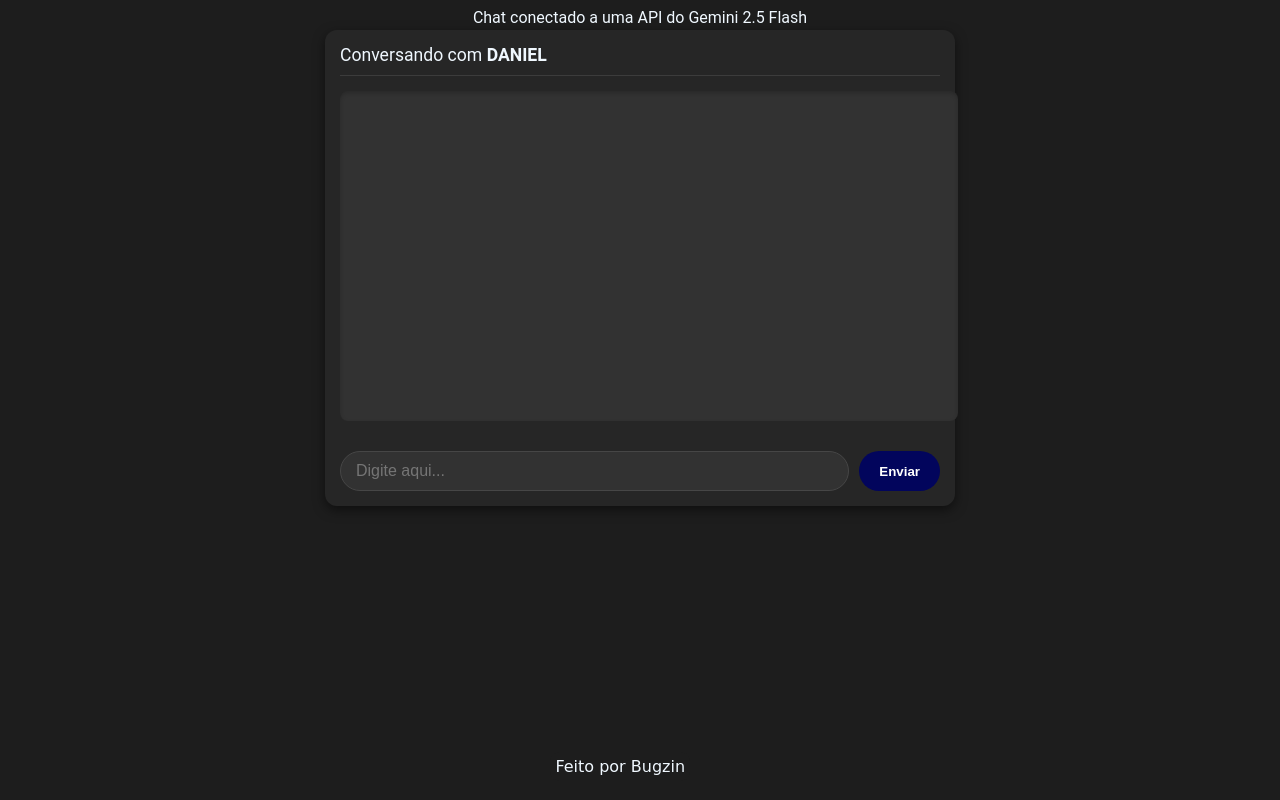
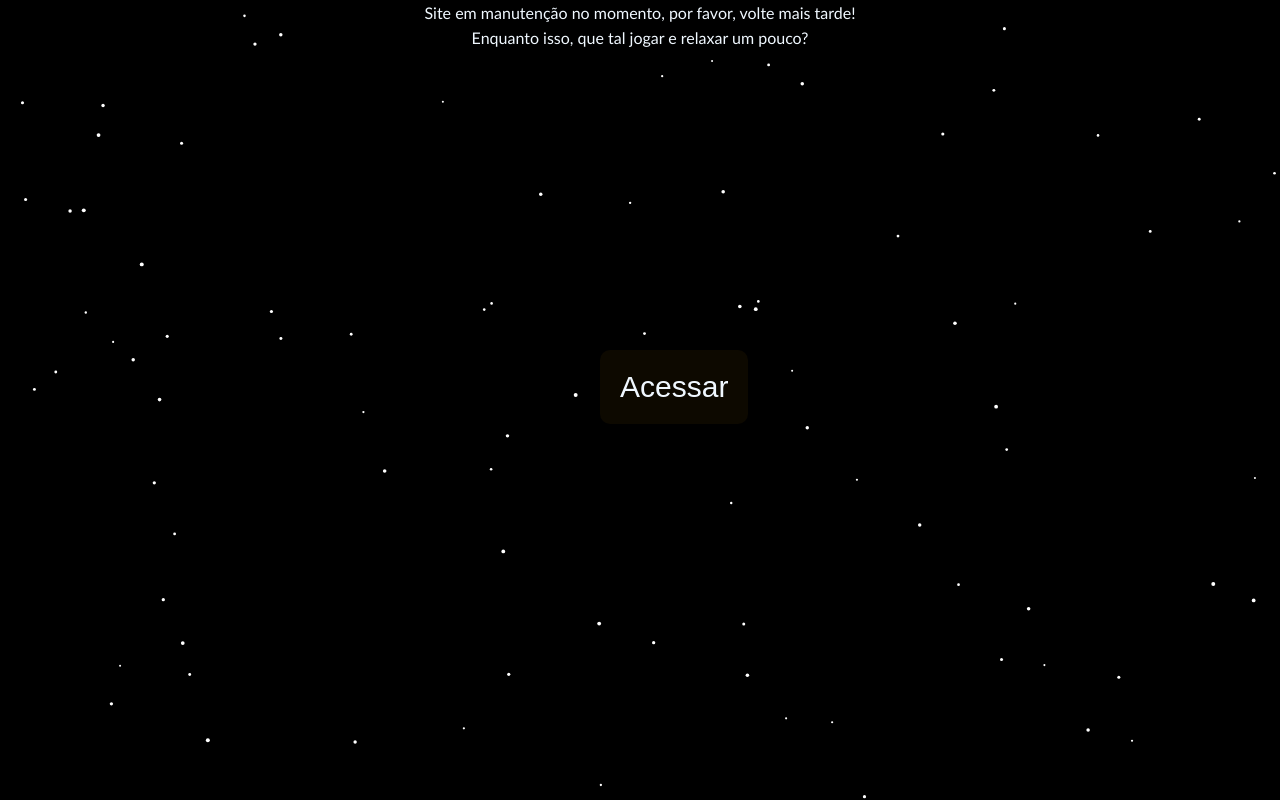
Before and after one commit to Bugzin-xD/Web-chat, a plain HTML site: page index.html in a window 1280 px wide. Drawn offline with Linux system fonts and the light colour scheme.

Commit message:
Add files via upload

```diff
--- /dev/null
+++ b/background.js
@@ -0,0 +1,105 @@
+var canvas = document.getElementById("canvas"),
+    ctx = canvas.getContext('2d');
+
+canvas.width = window.innerWidth;
+canvas.height = window.innerHeight;
+
+var stars = [], // Array that contains the stars
+    FPS = 85, // Frames per second
+    x = 90, // Number of stars
+    mouse = {
+      x: 0,
+      y: 0
+    };  // mouse location
+
+// Push stars to array
+
+for (var i = 0; i < x; i++) {
+  stars.push({
+    x: Math.random() * canvas.width,
+    y: Math.random() * canvas.height,
+    radius: Math.random() * 1 + 1,
+    vx: Math.floor(Math.random() * 50) - 25,
+    vy: Math.floor(Math.random() * 50) - 25
+  });
+}
+
+// Draw the scene
+
+function draw() {
+  let max_distance = 170;
+
+  ctx.clearRect(0,0,canvas.width,canvas.height);
+
+  ctx.globalCompositeOperation = "lighter";
+
+  for (var i = 0, x = stars.length; i < x; i++) {
+    var s = stars[i];
+
+    ctx.fillStyle = "white";
+    ctx.beginPath();
+    ctx.arc(s.x, s.y, s.radius, 0, 10 * Math.PI);
+    ctx.fill();
+    ctx.fillStyle = 'black';
+    ctx.stroke();
+  }
+
+  ctx.beginPath();
+  for (var i = 0, x = stars.length; i < x; i++) {
+    var starI = stars[i];
+    ctx.moveTo(starI.x,starI.y);
+    if(distance(mouse, starI) < max_distance*0) ctx.lineTo(mouse.x, mouse.y);
+    for (var j = 0, x = stars.length; j < x; j++) {
+      var starII = stars[j];
+      if(distance(starI, starII) < max_distance) {
+        //ctx.globalAlpha = (1 / 150 * distance(starI, starII).toFixed(1));
+        ctx.lineTo(starII.x,starII.y);
+      }
+    }
+  }
+  ctx.lineWidth = 0.00;
+  ctx.strokeStyle = '';
+  ctx.stroke();
+}
+
+function distance( point1, point2 ){
+  var xs = 0;
+  var ys = 0;
+
+  xs = point2.x - point1.x;
+  xs = xs * xs;
+
+  ys = point2.y - point1.y;
+  ys = ys * ys;
+
+  return Math.sqrt( xs + ys );
+}
+
+// Update star locations
+
+function update() {
+  for (var i = 0, x = stars.length; i < x; i++) {
+    var s = stars[i];
+
+    s.x += s.vx / FPS;
+    s.y += s.vy / FPS;
+
+    if (s.x < 0 || s.x > canvas.width) s.vx = -s.vx;
+    if (s.y < 0 || s.y > canvas.height) s.vy = -s.vy;
+  }
+}
+
+canvas.addEventListener('mousemove', function(e){
+  mouse.x = e.clientX;
+  mouse.y = e.clientY-80;
+});
+
+// Update and draw
+
+function tick() {
+  draw();
+  update();
+  requestAnimationFrame(tick);
+}
+
+tick();
--- a/index.html
+++ b/index.html
@@ -3,92 +3,20 @@
     <head>
         <meta charset="utf-8">
         <meta http-equiv="X-UA-Compatible" content="IE=edge">
-        <title>Web chat</title>
-        <meta name="description" content="An new version and updated version from WhatsApp web">
+        <title>Em manutenção...</title>
+        <meta name="description" content="O site está indisponível no momento, por favor, aguarde até uma atualização">
         <meta name="viewport" content="width=device-width, initial-scale=1">
         <link rel="stylesheet" href="style.css">
-        <link rel="icon" href="logo.ico" type="image/x-icon">
+        <link rel="icon" href="icon.ico" type="favicon">
     </head>
-    <body>
-
-    <div class="chat-container">
-
-        <span class="top">Conversando com <b>DANIEL</b></span>
-
-        <textarea id="response" class="response" readonly></textarea>
-
-        <div class="input-area">
-            <input class="message" id="chat" placeholder="Digite aqui...">
-            <button id="btnEnviar">Enviar</button>
-        </div>
-
+    <body><canvas id="canvas"></canvas>
+        <div class="text">
+    <span>Site em manutenção no momento, por favor, volte mais tarde!</span>
     </div>
-
-    <div class="credits"><span>Chat conectado a uma API do Gemini 2.5 Flash</span></div>
-
-    <div class="creator"><span class="made">Feito por Bugzin</span></div>
-
-    <script type="module">
-    import { GoogleGenerativeAI } from "https://esm.run/@google/generative-ai";
-
-    //COLOQUE SUA API KEY AQUI
-    const API_KEY = "AIzaSyDNENFLlzzcDCPYMXivOAnx2IP_M4es8ZA";
-
-    // Selecionamos todos os elementos
-    const input = document.getElementById("chat");
-    const btn = document.getElementById("btnEnviar");
-    const responseArea = document.getElementById("response");
-
-
-    responseArea.value = "Olá! Eu sou o Daniel! Seu assistente por IA, como posso te ajudar?";
-
-
-    async function message() {
-        const textoUsuario = input.value;
-
-        if (!textoUsuario) return;
-
-        console.log("Enviando:", textoUsuario);
-        responseArea.value = "Aguardando resposta...";
-        input.value = "";
-        input.disabled = true;
-
-        try {
-            const genAI = new GoogleGenerativeAI(API_KEY);
-            const model = genAI.getGenerativeModel({
-    model: "gemini-2.5-flash",
-
-//Modifque para sua versão de nome/configuração de resposta
-    config: {
-        systemInstruction: "Você é um assistente de chat e seu nome é Daniel. Suas respostas devem ser curtas e diretas. Não use Markdown (negrito, itálico, listas ou cabeçalhos), pois o ambiente de saída (textarea) não os renderiza corretamente."
-    }
-});
-
-            const result = await model.generateContent(textoUsuario);
-            const response = await result.response;
-            const text = response.text();
-
-            responseArea.value = text;
-
-        } catch (erro) {
-            console.error(erro);
-            responseArea.value = "Um erro inesperado aconteceu, por favor, tente novamente, caso o erro persista, entre em contato com o desenvolvedor!";
-
-        } finally {
-            input.disabled = false;
-            input.focus();
-        }
-    }
-
-
-    btn.addEventListener("click", message);
-    input.addEventListener("keyup", function(event) {
-        if (event.key === "Enter") {
-            message();
-        }
-    });
-
-</script>
+    <div class="text2">
+    <span>Enquanto isso, que tal jogar e relaxar um pouco?</span>
+    </div>
+    <a href="https://secret-number-seven-theta.vercel.app/">Acessar</a>
+    <script src="background.js"></script>
     </body>
-
 </html>
--- a/style.css
+++ b/style.css
@@ -1,120 +1,52 @@
-/* --- 1. Reset Básico e Fundo --- */
 body {
-    background-color: rgb(29, 29, 29);
+    background-color: black;
     margin: 0;
     padding: 0;
-    font-family: 'Roboto', sans-serif, 'Trebuchet MS';
-    display: flex;
-    justify-content: center;
-    align-items: flex-start;
-    min-height: 100vh;
+    overflow: hidden;
 }
 
-.chat-container {
-    width: 90%;
-    max-width: 600px;
-    margin-top: 30px;
-    background-color: rgb(38, 38, 38);
-    border-radius: 12px;
-    box-shadow: 0 4px 12px rgba(0, 0, 0, 0.5);
-    padding: 15px;
-    display: flex;
-    flex-direction: column;
-    gap: 10px;
+#canvas {
+    position: fixed;
+    top: 0;
+    left: 0;
+    z-index: -1;
 }
 
-.top {
+.text, .text2 {
+    font-family: 'Trebuchet MS', sans-serif;
+    text-align: center;
     color: aliceblue;
-    font-size: 1.1em;
-    padding-bottom: 10px;
-    border-bottom: 1px solid rgba(255, 255, 255, 0.1);
-    margin-bottom: 5px;
+    background-color: rgb(0, 0, 0);
+    cursor: default;
+    width: fit-content;
+    transition: ease-in-out 0.3s;
+    margin-inline: auto;
+    padding: 3px;
+    border-radius: 10px;
 }
 
-
-.response {
-    width: 98%;
-    height: 300px;
-    padding: 15px;
-    margin: 0 auto 10px auto;
-    background-color: rgb(50, 50, 50);
-    color: aliceblue;
-    border: none;
-    border-radius: 8px;
-    font-size: 0.95em;
-    resize: none;
-    box-shadow: inset 0 2px 4px rgba(0, 0, 0, 0.2);
-    cursor: not-allowed;
-    font-family: sans-serif;
+.text:hover, .text2:hover{
+    transition: ease-in-out 0.3s;
+    background-color: rgb(34, 34, 34);
+    transform: translateY(-3px);
 }
 
-.input-area {
-    display: flex;
-    gap: 10px;
-    padding-top: 10px;
+a {
+    position: relative;
+    display: inline-block;
+    text-decoration: none;
+    color: aliceblue;
+    background-color: rgba(53, 36, 0, 0.253);
+    padding: 20px;
+    font-family: sans-serif;
+    font-size: 30px;
+    top: 300px;
+    left: 600px;
+    border-radius: 10px;
+    transition: all ease-in-out 0.3s;
 }
 
-.message {
-    flex-grow: 1;
-    padding: 10px 15px;
-    border-radius: 20px;
-    border: 1px solid rgb(70, 70, 70);
-    background-color: rgb(50, 50, 50);
-    color: aliceblue;
-    font-size: 1em;
-    outline: none;
-    cursor: pointer;
+a:hover {
+    background-color: rgba(60, 43, 7, 0.493);
+    transform: translateY(-5px);
 }
-
-.message:focus {
-    border-color: #02055c; /* Cor padrão (sua escolha) do botão */
-}
-
-button {
-    padding: 10px 20px;
-    border-radius: 20px;
-    border: none;
-    background-color: #02055c; /* Cor padrão */
-    color: white;
-    font-weight: bold;
-    cursor: pointer;
-    transition: background-color 0.2s;
-}
-
-button:hover {
-    background-color: #010340;
-}
-
-.made {
-    cursor: progress;
-    border-radius: 9px;
-    font-family: cursive;
-    position: absolute;
-    top: 94%;
-    left: 43%;
-    padding: 5px;
-    color: aliceblue;
-    background-color: rgb(29, 29, 29);
-    transition: ease-in-out 0.5s;
-}
-
-.made:hover {
-    background-color: rgb(38, 38, 38);
-    transform: translateY(-5px);
-
-}
-
-a{
-    text-decoration: none;
-}
-
-.credits2 {
-    position: absolute;
-    top: 95%;
-}
-
-.credits {
-    position: absolute;
-    top: 1%;
-    color: aliceblue;
-}
```
Also changed, not shown: icon.ico (added).
